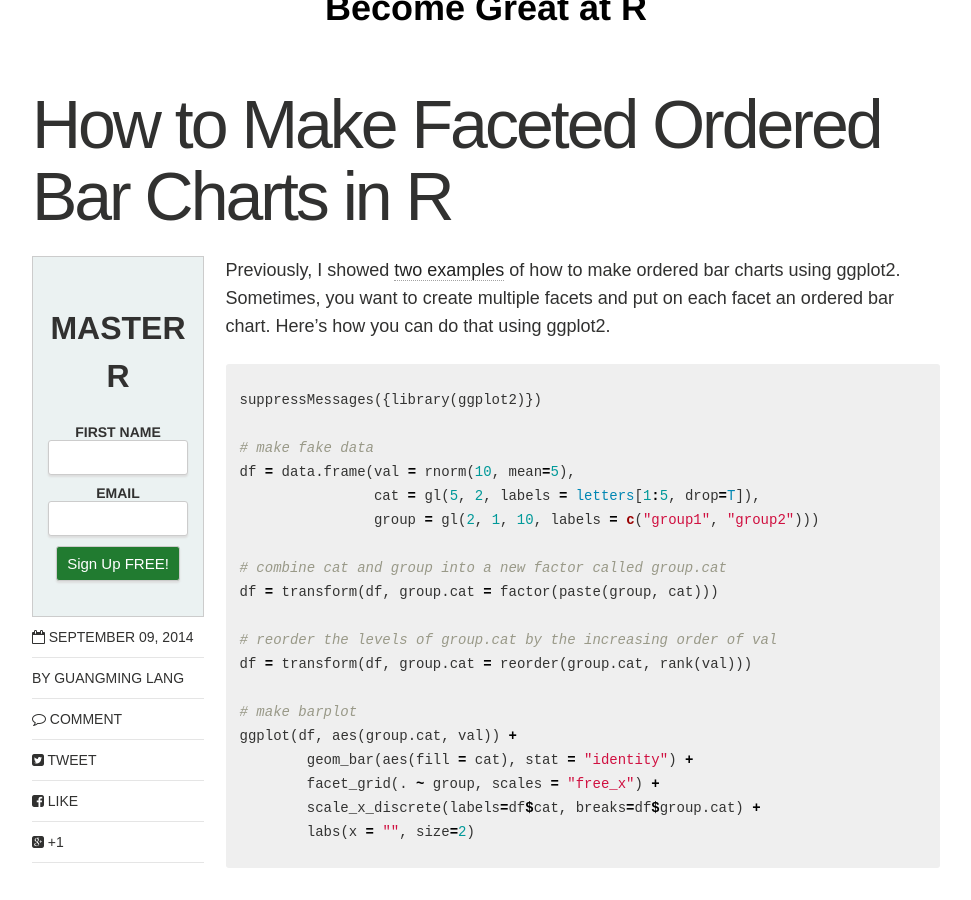
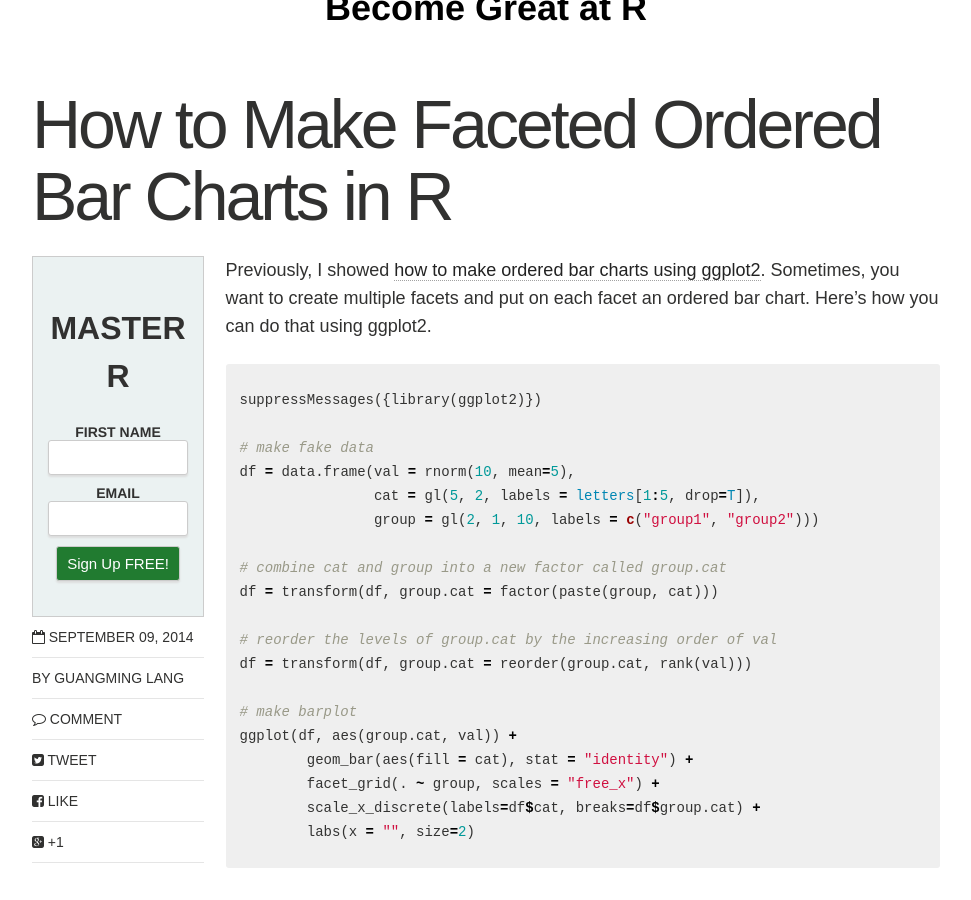
Before and after one commit to gmlang/masterr, a Jekyll site: the page built from _posts/r/2014-09-09-how-to-make-faceted-ordered-bar-charts-in-r.md, in a window 1280 px wide and 900 px high, scrolled down 340 px. Shown: the whole window, without its empty margins (154-1125 px from the left). Built offline with Jekyll 4.4.1, drawn with Linux system fonts in a browser that asks for light colours; nearby versions of some CDN libraries; comment, search, counter and statistics services are not loaded.

Commit message:
fixed a broken link

````diff
--- a/_knitr/2014-09-09-how-to-make-faceted-ordered-bar-charts-in-r.Rmd
+++ b/_knitr/2014-09-09-how-to-make-faceted-ordered-bar-charts-in-r.Rmd
@@ -10,7 +10,7 @@
 share: true
 
 ---
-Previously, I showed [two examples](http://gmlang.com/r/how-to-work-with-factors-in-r/) of how to make ordered bar charts using ggplot2. Sometimes, you want to create multiple facets and put on each facet an ordered bar chart. Here's how you can do that using ggplot2.
+Previously, I showed [how to make ordered bar charts using ggplot2](http://masterr.org/r/how-to-work-with-factors-in-r/). Sometimes, you want to create multiple facets and put on each facet an ordered bar chart. Here's how you can do that using ggplot2.
 ```{r, fig.height=5, fig.width=8}
 suppressMessages({library(ggplot2)})
 
--- a/_posts/r/2014-09-09-how-to-make-faceted-ordered-bar-charts-in-r.md
+++ b/_posts/r/2014-09-09-how-to-make-faceted-ordered-bar-charts-in-r.md
@@ -11,7 +11,7 @@
 ads: true
 
 ---
-Previously, I showed [two examples](http://gmlang.com/r/how-to-work-with-factors-in-r/) of how to make ordered bar charts using ggplot2. Sometimes, you want to create multiple facets and put on each facet an ordered bar chart. Here's how you can do that using ggplot2.
+Previously, I showed [how to make ordered bar charts using ggplot2](http://masterr.org/r/how-to-work-with-factors-in-r/). Sometimes, you want to create multiple facets and put on each facet an ordered bar chart. Here's how you can do that using ggplot2.
 
 {% highlight r %}
 suppressMessages({library(ggplot2)})
````
